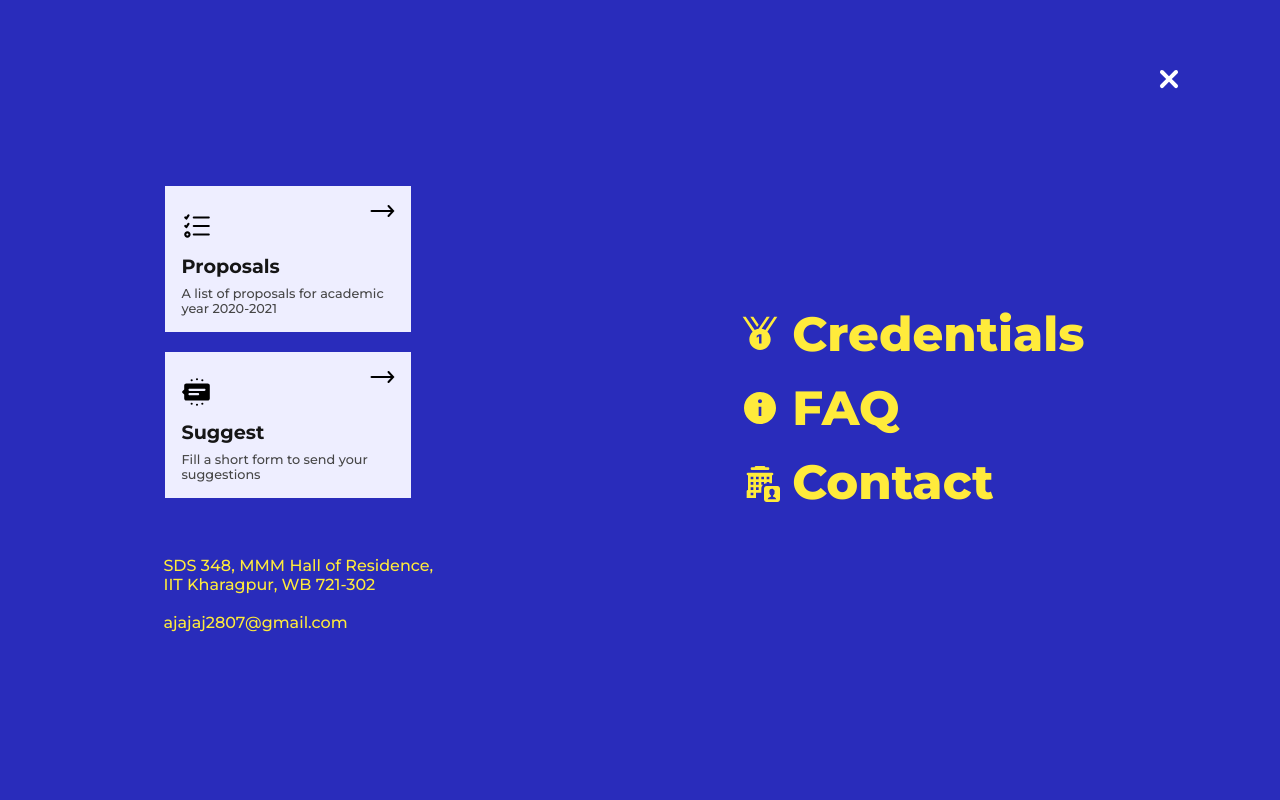
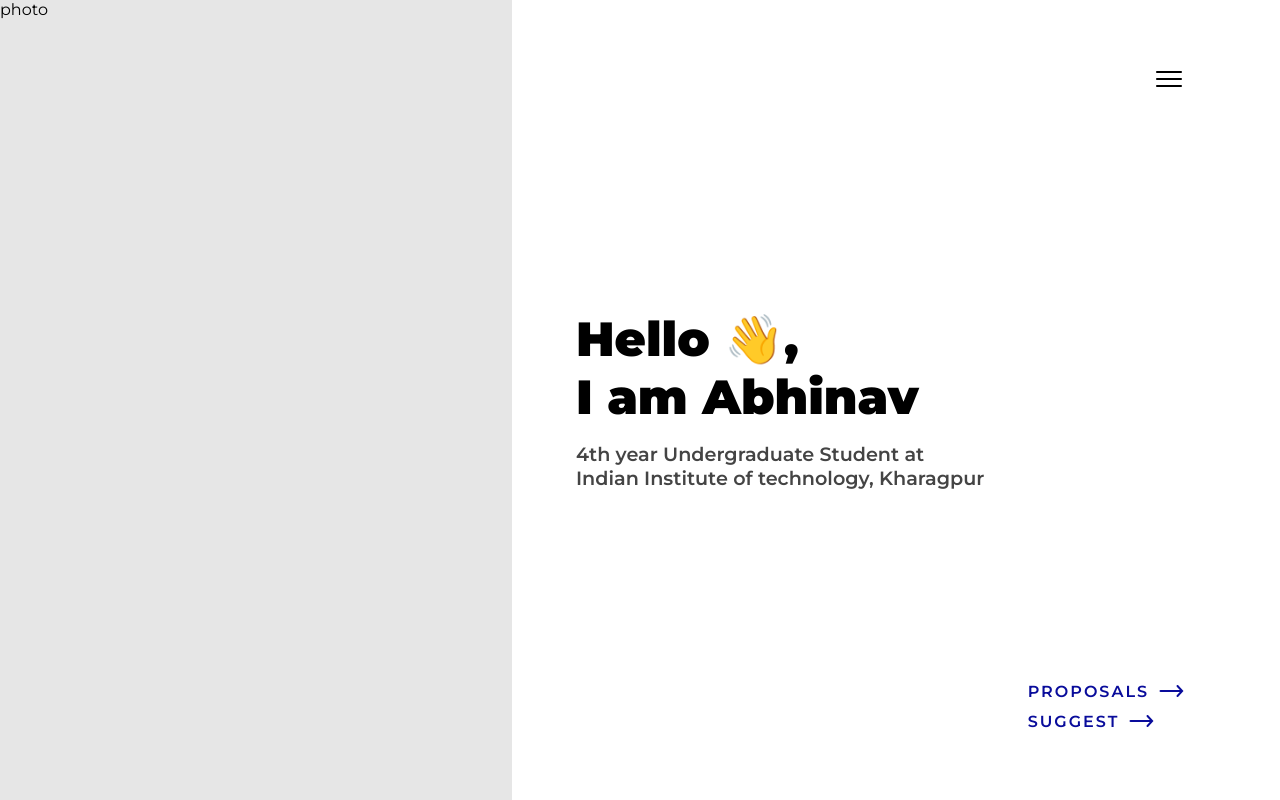
Before and after one commit to ajajaj2807/abhinv, a React (Create React App) app: page / in a window 1280 px wide. Built offline with nearby package versions, Linux system fonts and the light colour scheme.

Commit message:
remove overflow:hidden

```diff
--- a/src/App.js
+++ b/src/App.js
@@ -15,7 +15,7 @@ import { motion, AnimatePresence } from "framer-motion";
 import { pageTransitions } from "./animations";
 
 function Home() {
-  const [open, setOpen] = useState(true);
+  const [open, setOpen] = useState(false);
 
   return (
     <motion.div
--- a/src/styles/App.scss
+++ b/src/styles/App.scss
@@ -5,7 +5,7 @@ body {
   padding: 0;
   margin: 0;
   font-family: "Montserrat", sans-serif;
-  overflow: hidden;
+  overflow-x: hidden;
 }
 
 * {
```
